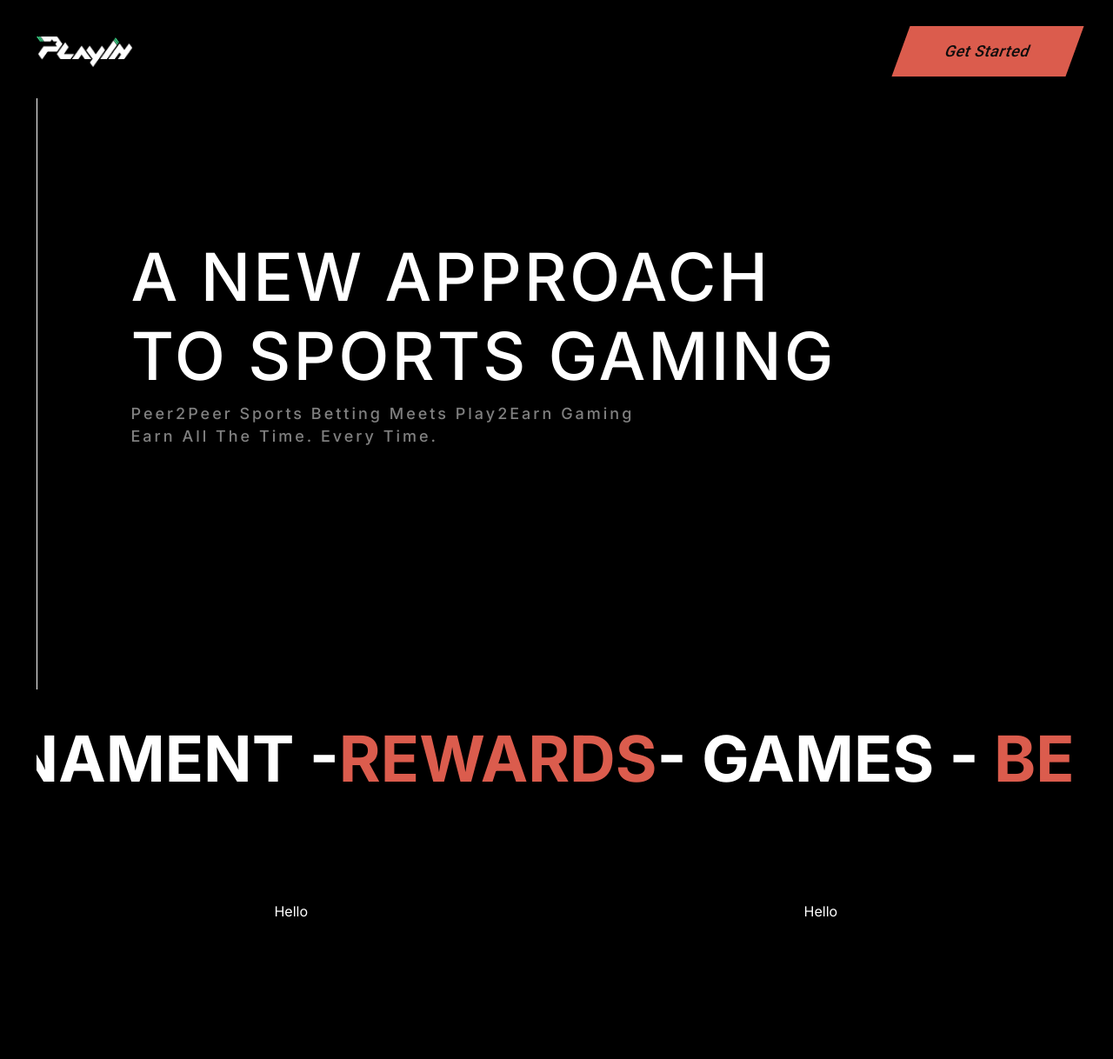
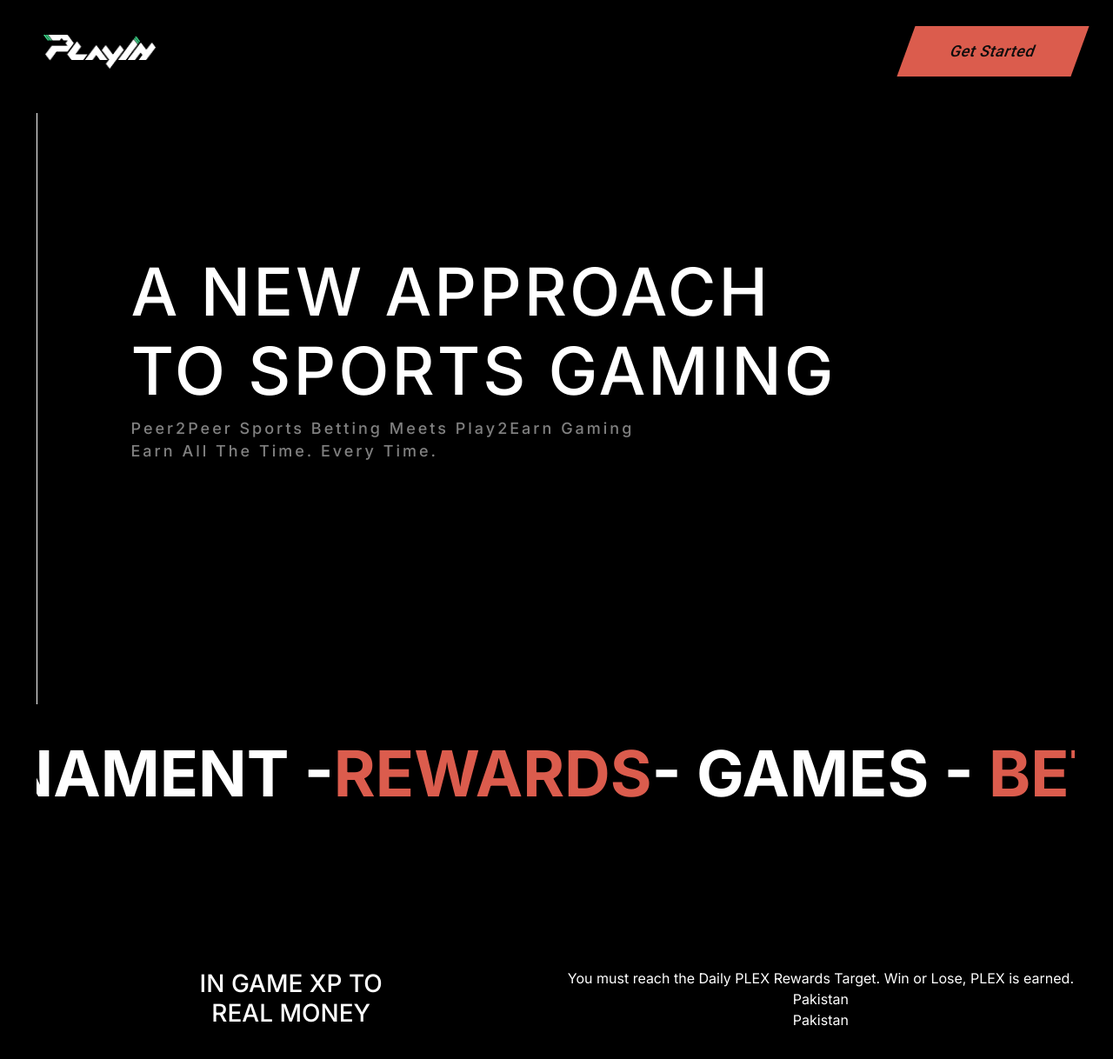
Before and after one commit to AbdulWahabRaza0/playIn, a Next.js app: page / in a window 1280 px wide. Shown: the top 1218 px of the page at 87% size. Built offline with nearby package versions, Linux system fonts and the light colour scheme.

Commit message:
Hero section

```diff
--- a/app/page.tsx
+++ b/app/page.tsx
@@ -6,6 +6,7 @@
   useMediaQuery,
   MarqueeSlider,
   SplitScreen,
+  Container,
 } from "@/components/Layout";
 import { Spacer } from "@/components/Spacer";
 import { H1, P } from "@/components/Typography";
@@ -21,17 +22,21 @@
   return (
     mount && (
       <>
-        <Wrapper ms="3.29%" me="3.4%" mt="30px" mb="1%">
         <Navbar />
-          <Spacer height="25px" />
-          <Wrapper height="auto" className="d-flex flex-row align-items-center">
+        <Wrapper>
+          <Container>
+            <Spacer height="100px" />
+            <Wrapper
+              height="auto"
+              className="d-flex flex-row align-items-center"
+            >
               <Wrapper className="d-flex flex-row gap-5">
                 {!isResponsive && (
                   <Wrapper bg="white" height="85vh" width="0.7px"></Wrapper>
                 )}
                 <Wrapper
                   width={isResponsive ? "100%" : "70%"}
-                mt={isResponsive ? "15vh" : "20vh"}
+                  mt={isResponsive ? "5vh" : "20vh"}
                   ms="5%"
                   me="5%"
                   className={`d-flex flex-column justify-content-start gap-2 ${
@@ -56,9 +61,9 @@
                 </Wrapper>
               </Wrapper>
             </Wrapper>
-          <Wrapper id="marquee" mt="3%">
+            <Wrapper id="marquee" mt={isResponsive ? "15%" : "3%"}>
               <MarqueeSlider>
-              <H1 fontSize="73px" weight="bold">
+                <H1 fontSize={isResponsive ? "31px" : "73px"} weight="bold">
                   - TOURNAMENT -<span className="text-orange">REWARDS</span>-
                   GAMES -<span className="text-orange"> BET TO WIN </span>-
                   TOURNAMENT -<span className="text-orange"> REWARDS </span>-
@@ -66,10 +71,11 @@
                 </H1>
               </MarqueeSlider>
             </Wrapper>
-          <Wrapper mt="10%">
+            <Wrapper mt="15%">
               <SplitScreen />
             </Wrapper>
             <Spacer height="100vh" />
+          </Container>
         </Wrapper>
       </>
     )
--- a/components/Layout.tsx
+++ b/components/Layout.tsx
@@ -2,6 +2,7 @@
 import { useMediaQuery } from "react-responsive";
 import { Col, Row } from "react-bootstrap";
 import Marquee from "react-fast-marquee";
+import { H3 } from "./Typography";
 interface WrapperProps {
   width?: string;
   border?: string;
@@ -16,6 +17,13 @@
   me?: string;
   mt?: string;
   mb?: string;
+  ps?: string;
+  pe?: string;
+  pt?: string;
+  pb?: string;
+  zIndex?: any;
+  position?: string;
+  top?: any;
 }
 const Wrapper = styled.div<WrapperProps>`
   width: ${(props) => (props.width ? props.width : "")};
@@ -30,11 +38,26 @@
   margin-right: ${(props) => (props.me ? props.me : "")};
   margin-top: ${(props) => (props.mt ? props.mt : "")};
   margin-bottom: ${(props) => (props.mb ? props.mb : "")};
+  padding-left: ${(props) => (props.ps ? props.ps : "")};
+  padding-right: ${(props) => (props.pe ? props.pe : "")};
+  padding-top: ${(props) => (props.pt ? props.pt : "")};
+  padding-bottom: ${(props) => (props.pb ? props.pb : "")};
+  z-index: ${(props) => props.zIndex && props.zIndex};
+  position: ${(props) => props.position && props.position};
+  top: ${(props) => props.top && props.top};
   &:hover {
     background: ${(props) => props.hoverBg && props.hoverBg};
   }
 `;
-
+const Container = ({ children }: any) => {
+  return (
+    <>
+      <Wrapper ps="3.29%" pe="3.4%" pt="30px" pb="1%">
+        {children}
+      </Wrapper>
+    </>
+  );
+};
 const MarqueeSlider = ({ children }: any) => {
   return (
     <>
@@ -52,11 +75,33 @@
 const SplitScreen = () => {
   return (
     <>
-      <Row className="text-center">
-        <Col md={6}>Hello</Col>
-        <Col md={6}>Hello</Col>
+      <Row className="text-center align-items-center">
+        <Col md={6}>
+          <H3>
+            IN GAME XP TO
+            <br /> REAL MONEY
+          </H3>
+        </Col>
+        <Col md={6}>
+          <Wrapper className="d-flex flex-column align-items-center justify-content-center">
+            <Wrapper>
+              You must reach the Daily PLEX Rewards Target. Win or Lose, PLEX is
+              earned.
+            </Wrapper>
+            <Wrapper>Pakistan</Wrapper>
+            <Wrapper>Pakistan</Wrapper>
+          </Wrapper>
+        </Col>
       </Row>
     </>
   );
 };
-export { Wrapper, useMediaQuery, MarqueeSlider, SplitScreen, Row, Col };
+export {
+  Wrapper,
+  useMediaQuery,
+  MarqueeSlider,
+  SplitScreen,
+  Row,
+  Col,
+  Container,
+};
--- a/components/Navbar.tsx
+++ b/components/Navbar.tsx
@@ -1,6 +1,6 @@
 "use client";
 import React from "react";
-import { Wrapper, useMediaQuery } from "./Layout";
+import { Wrapper, useMediaQuery, Container } from "./Layout";
 import { PrimaryButton } from "./Buttons";
 import Image from "next/image";
 const Navbar = () => {
@@ -9,12 +9,18 @@
   });
   return (
     <>
-      <Wrapper className="d-flex flex-row align-items-center justify-content-between">
+      <Wrapper width="100%" zIndex={100} position="fixed" top="0" bg="black">
+        <Wrapper
+          ps={isResponsive ? "30px" : "50px"}
+          pe="3%"
+          pt="30px"
+          className="d-flex flex-row align-items-center justify-content-between"
+        >
           <Image
             src="/assets/playin-logo.png"
             alt="playin logo"
-          width={111}
-          height={36}
+            width={130}
+            height={40}
           />
           {!isResponsive && (
             <PrimaryButton
@@ -27,6 +33,7 @@
             </PrimaryButton>
           )}
         </Wrapper>
+      </Wrapper>
     </>
   );
 };
```
Lines whose indentation alone changed are shown as unchanged.
